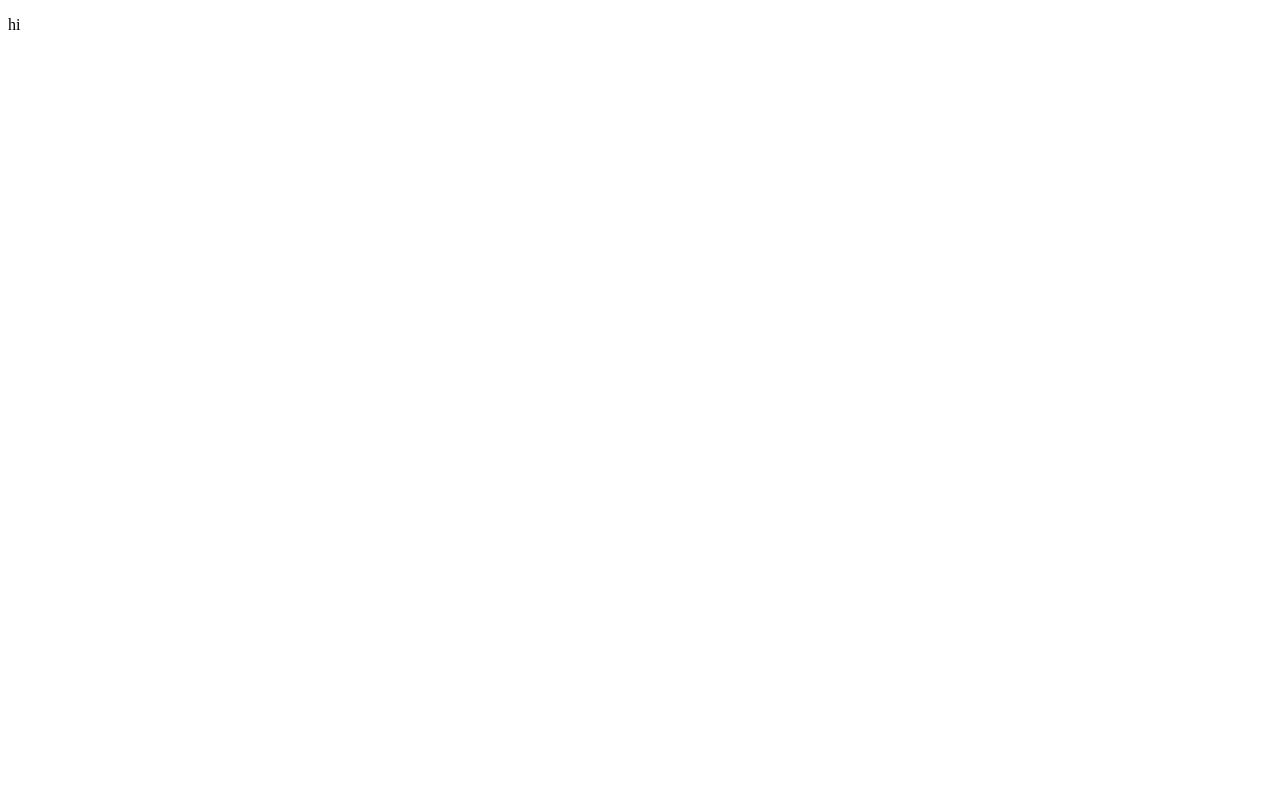
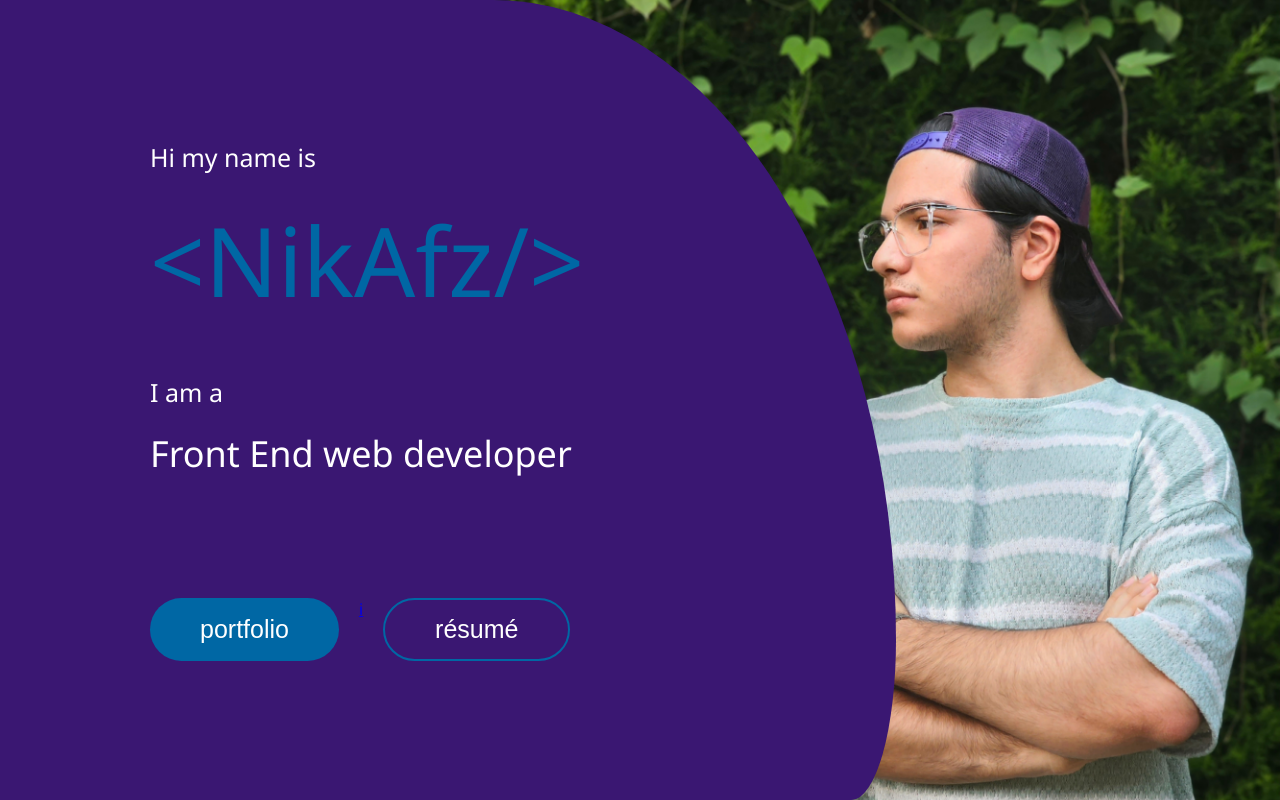
Before and after one commit to NikAfz/portfolio, a React (Vite) app: page / in a window 1280 px wide. Built offline with nearby package versions, Linux system fonts and the light colour scheme.

Commit message:
feat : landing page

```diff
--- a/src/App.jsx
+++ b/src/App.jsx
@@ -1,10 +1,11 @@
 import { useState } from 'react'
 import reactLogo from './assets/react.svg'
 import viteLogo from '/vite.svg'
+import Landing from './pages/Landing'
 
 function App() {
   return (
-    <p>hi</p>
+    <Landing/>
   )
 }
 
--- a/src/index.css
+++ b/src/index.css
@@ -0,0 +1,80 @@
+*{
+  margin: 0;
+  padding: 0;
+}
+body{
+  font-family:'Segoe UI', Tahoma, Geneva, Verdana, sans-serif;
+}
+.main--button {
+  background-color: #0067A4;
+  color: white;
+  border: none !important;
+}
+.secondary--button {
+  background-color: transparent;
+  color: white;
+  border: #0067A4 2px solid;
+}
+
+
+
+
+
+
+.landing-text--container{
+  color: white;
+  background-color: #3A1772;
+  width: calc(70vw - 150px);
+  height: 100svh;
+  overflow-x: hidden;
+  overflow-y: hidden;
+  border-radius: 0% 45% 5% 0% / 0% 80% 20% 0% ;
+  display: flex;
+  flex-direction: column;
+  justify-content: center;
+  align-items: start;
+  padding-left: 150px;
+}
+.landing-text--small {
+  font-size: 25px;
+  margin-bottom: 20px;
+
+}
+.landing-text--mid {
+  font-size: 36px;
+  margin-bottom: 120px;
+
+}
+.landing-text--big {
+  font-size: 96px;
+  margin-bottom: 50px;
+  color: #0067A4;
+
+}
+.landing-button--container{
+  margin-bottom: 0px;
+  display: flex;
+
+  gap: 20px;
+}
+.landing-button{
+  font-size: 25px;
+  padding: 15px 50px;
+  border-radius: 50px;
+}
+.landing--pic {
+  background-color: lightgreen;
+  height: 100svh;
+  width: 60vw;
+  position: fixed;
+  right: 0;
+  top: 0;
+  display: flex;
+  align-items: center;
+  justify-content: end;
+  z-index: -1;
+}
+.landing--pic img {
+  height: 120%;
+  -webkit-box-reflect: left;
+}
--- /dev/null
+++ b/src/pages/Landing.jsx
@@ -0,0 +1,36 @@
+import meLookingRight from '/me1.jpg'
+
+
+
+function Landing(props) {
+
+  return (
+    <>
+      <div className="landing-text--container">
+
+        <p className="landing-text--small">
+          Hi my name is
+        </p>
+
+        <p className="landing-text--big">
+          {"<"}NikAfz/{">"}
+        </p>
+
+        <p className="landing-text--small">I am a </p>
+
+        <p className="landing-text--mid">Front End web developer</p>
+
+
+        <div className="landing-button--container">
+          <button className="landing-button main--button">portfolio</button>
+          <a href="NikAfz.pdf">i</a>
+          <button className="landing-button secondary--button">résumé</button>
+        </div>
+      </div>
+      <div className='landing--pic'>
+        <img src={meLookingRight} alt="my picture" />
+      </div>
+    </>
+  )
+}
+export default Landing;
```
Also changed, not shown: public/me1.jpg (added), 1 other file (tests, documents, lock files or other folders).
